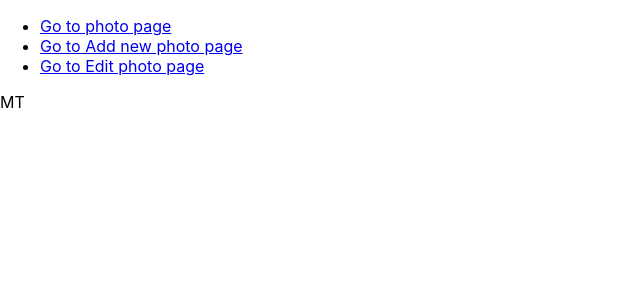
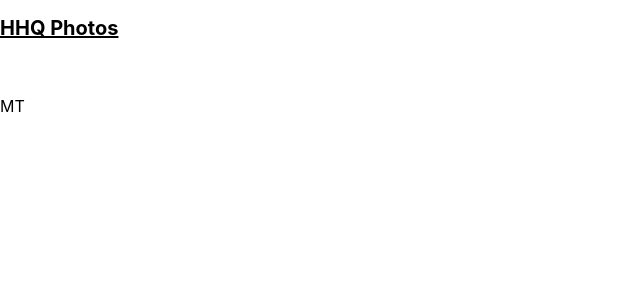
Before and after one commit to hongquandn1999/Photo-App, a React (Create React App) app: page /photos in a window 1280 px wide. Shown: the top 300 px of the page, without its empty margins (0-640 px from the left). Built offline with nearby package versions, Linux system fonts and the light colour scheme.

Commit message:
UI Header

```diff
--- a/src/App.js
+++ b/src/App.js
@@ -1,6 +1,7 @@
 import React, { Suspense } from 'react';
 import { BrowserRouter, Redirect, Route, Switch, Link } from 'react-router-dom';
 import './App.scss';
+import Header from './components/Header';
 import NotFound from './components/NotFound';
 
 
@@ -12,16 +13,12 @@ function App() {
 		<div className='App'>
 			<Suspense fallback={<div>Loading...</div>}>
 				<BrowserRouter>
-          <ul>
-            <li><Link to="/photos">Go to photo page</Link></li>
-            <li><Link to="/photos/add">Go to Add new photo page</Link></li>
-            <li><Link to="/photos/123">Go to Edit photo page</Link></li>
-          </ul>
+					<Header   />
 					<Switch>
 						<Redirect exact from='/' to='/photos' />
-            <Route path='/photos' component={Photo}/>
+
+						<Route path='/photos' component={Photo} />
 						<Route component={NotFound} />
-
 					</Switch>
 				</BrowserRouter>
 			</Suspense>
--- /dev/null
+++ b/src/components/Header/Header.scss
@@ -0,0 +1,19 @@
+.header{
+    padding: 1rem 0;
+    font-size: 1.25rem;
+
+    &__title{
+        font-weight: bold;
+    }
+
+    &__link{
+        color: #000;
+        transition: all 0.25s ease-in-out 0s;
+
+        &--active,
+        &:hover{
+            text-decoration: none;
+            color: #fff;
+        }
+    }
+}
--- /dev/null
+++ b/src/components/Header/index.jsx
@@ -0,0 +1,34 @@
+import React from 'react';
+import { NavLink } from 'react-router-dom';
+import { Col, Container, Row } from 'reactstrap';
+import './Header.scss';
+function Header(props) {
+	return (
+		<header className='header'>
+			<Container>
+				<Row className='justify-content-between'>
+					<Col xs='auto'>
+						<a
+							href='https://www.instagram.com/sunhuyn/'
+							className='header__link header__title'
+							target='_blank'
+							rel='noopener noreferrer'>
+							HHQ Photos
+						</a>
+					</Col>
+					<Col xs='auto'>
+						<NavLink
+							exact
+							className='header__link'
+							to='/photos'
+							activeClassName='header__link--active'>
+							Project HHQ's Photos
+						</NavLink>
+					</Col>
+				</Row>
+			</Container>
+		</header>
+	);
+}
+
+export default Header;
```
Lines whose indentation alone changed are shown as unchanged.
